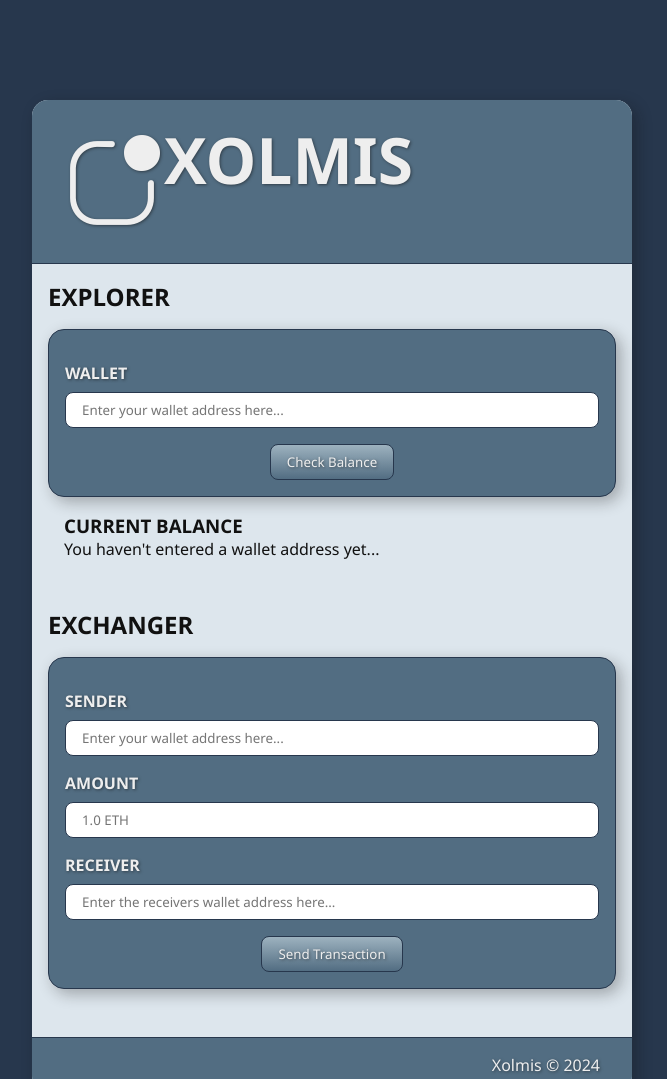
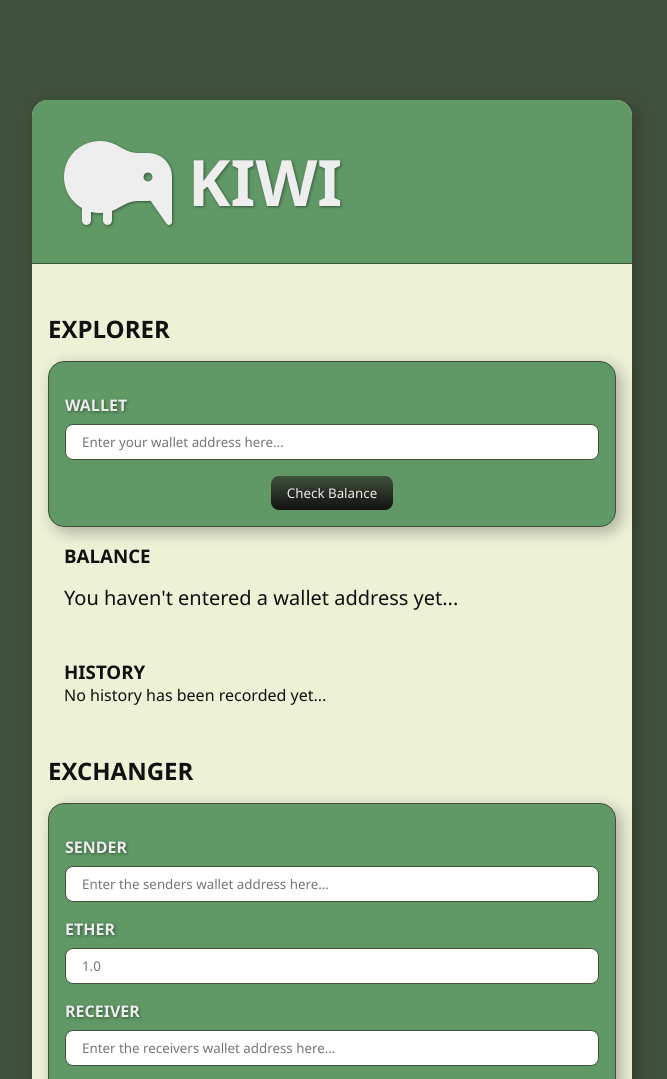
Before and after one commit to rowpacmal/bcu23d-js-block-explorer-individuell-inl-mning-2-rowpacmal, a website: page index.html in a window 1280 px wide. Shown: the top 1079 px of the page, without its empty margins (308-975 px from the left). Drawn offline with nearby package versions, Linux system fonts and the light colour scheme; a script that the page names is missing.

Commit message:
improved style; able to get balance from a wallet address

```diff
--- a/assets/styles/style.css
+++ b/assets/styles/style.css
@@ -16,10 +16,10 @@
 :root {
   --color0: #111;
   --color1: #eee;
-  --color2: #27374d;
-  --color3: #526d82;
-  --color4: #9db2bf;
-  --color5: #dde6ed;
+  --color2: #40513b;
+  --color3: #609966;
+  --color4: #9dc08b;
+  --color5: #edf1d6;
   --border: 1px solid var(--color2);
   --txt-shadow: 1px 1px 3px rgba(17, 17, 17, 0.5);
   --box-shadow: 5px 5px 15px rgba(17, 17, 17, 0.3);
@@ -70,8 +70,8 @@ button {
   cursor: pointer;
   color: var(--color1);
   text-shadow: var(--txt-shadow);
-  background: linear-gradient(0deg, var(--color3), var(--color4));
-  border: var(--border);
+  background: linear-gradient(0deg, var(--color0), var(--color2));
+  border: none;
   padding: 0.5rem 1rem;
   border-radius: 0.5rem;
   transition: all 0.1s ease-in-out;
@@ -87,23 +87,6 @@ button:focus {
 button:active {
   scale: 1;
   filter: brightness(1);
-}
-
-form {
-  margin-top: 1rem;
-  color: var(--color1);
-  text-shadow: var(--txt-shadow);
-  background-color: var(--color3);
-  border-radius: 1rem;
-  padding: 1rem;
-  border: var(--border);
-  box-shadow: var(--box-shadow);
-}
-
-form > * {
-  margin-top: 1rem;
-  display: flex;
-  flex-direction: column;
 }
 
 label {
@@ -127,12 +110,13 @@ h3 {
 a {
   display: flex;
   justify-content: center;
-  gap: 0.25rem;
+  align-items: center;
+  gap: 1rem;
   color: var(--color1);
   font-size: 2rem;
   text-decoration: none;
 
-  i {
+  span {
     display: none;
     font-size: 3em;
   }
@@ -141,6 +125,41 @@ a {
 /* ================= */
 /* custom styles === */
 /* ================= */
+.form {
+  margin-top: 1rem;
+  color: var(--color1);
+  text-shadow: var(--txt-shadow);
+  background-color: var(--color3);
+  border-radius: 1rem;
+  padding: 1rem;
+  border: var(--border);
+  box-shadow: var(--box-shadow);
+}
+
+.form > * {
+  margin-top: 1rem;
+  display: flex;
+  flex-direction: column;
+}
+
+.balance-section {
+  margin-top: 2rem;
+}
+
+.transaction-section {
+  margin-bottom: 2rem;
+}
+
+.faded-txt {
+  color: #777;
+}
+
+#balance-display {
+  font-size: 1.25rem;
+  text-wrap: nowrap;
+  padding: 1rem 0;
+  overflow: auto;
+}
 
 /* ================= */
 /* media query ===== */
@@ -162,7 +181,7 @@ a {
   a {
     justify-content: start;
 
-    i {
+    span {
       display: inline;
     }
   }
--- a/index.html
+++ b/index.html
@@ -17,80 +17,91 @@
     />
 
     <script
+      src="https://cdnjs.cloudflare.com/ajax/libs/web3/4.5.0/web3.min.js"
+      integrity="sha512-FhAl50BpK3gf9K//lbAWek9EEQEtGQyyXZNc1fuwcC2tVf2cskiJBcumXY0zJksYtms6S5cqubp1MNfUYTkO2A=="
+      crossorigin="anonymous"
+      referrerpolicy="no-referrer"
+    ></script>
+    <script
+      src="https://kit.fontawesome.com/1a15ffbffa.js"
+      crossorigin="anonymous"
+    ></script>
+    <script
       type="module"
       src="./scripts/lib/app.js"
       defer
     ></script>
 
-    <title>Xolmis</title>
+    <title>Kiwi | Block Explorer</title>
   </head>
 
   <body>
     <main>
       <header>
         <a href="/">
-          <!-- <img
-            src=""
-            alt=""
-            width="50"
-            height="50"
-            loading="lazy"
-          /> -->
-          <i class="bi-app-indicator"></i>
+          <!-- <i class="bi-app-indicator"></i> -->
+          <span><i class="fa-solid fa-kiwi-bird"></i></span>
 
-          <h1>Xolmis</h1>
+          <h1>Kiwi</h1>
         </a>
       </header>
 
-      <section id="balance-section">
+      <section class="balance-section">
         <h2>Explorer</h2>
 
-        <form>
+        <div class="form">
           <div>
-            <label for="">Wallet</label>
+            <label for="wallet-address">Wallet</label>
 
             <input
               type="text"
-              id=""
+              id="wallet-address"
               placeholder="Enter your wallet address here..."
               required
             />
           </div>
 
           <div>
-            <button type="submit">Check Balance</button>
+            <button id="check-balance">Check Balance</button>
           </div>
-        </form>
+        </div>
 
         <section>
-          <h3>Current Balance</h3>
+          <h3>Balance</h3>
 
-          <p>You haven't entered a wallet address yet...</p>
+          <p id="balance-display">
+            You haven't entered a wallet address yet...
+          </p>
+        </section>
+
+        <section>
+          <h3>History</h3>
+          <p>No history has been recorded yet...</p>
         </section>
       </section>
 
-      <section id="transaction-section">
+      <section class="transaction-section">
         <h2>Exchanger</h2>
 
-        <form>
+        <div class="form">
           <div>
             <label for="">Sender</label>
 
             <input
               type="text"
               id=""
-              placeholder="Enter your wallet address here..."
+              placeholder="Enter the senders wallet address here..."
               required
             />
           </div>
 
           <div>
-            <label for="">Amount</label>
+            <label for="">Ether</label>
 
             <input
               type="number"
               id=""
-              placeholder="1.0 ETH"
+              placeholder="1.0"
               required
             />
           </div>
@@ -109,15 +120,11 @@
           <div>
             <button type="submit">Send Transaction</button>
           </div>
-        </form>
-
-        <section>
-          <h3></h3>
-        </section>
+        </div>
       </section>
 
       <footer>
-        <p>Xolmis &copy; 2024</p>
+        <p>Kiwi &copy; 2024</p>
       </footer>
     </main>
   </body>
--- a/scripts/lib/app.js
+++ b/scripts/lib/app.js
@@ -0,0 +1,20 @@
+const rpc = new Web3(
+  'https://sepolia.infura.io/v3/da5525411c684234a40d9f40b756f285'
+);
+
+const walletAddressInput = document.querySelector('#wallet-address');
+const checkBalanceButton = document.querySelector('#check-balance');
+const balanceDisplay = document.querySelector('#balance-display');
+
+async function initApp() {}
+
+async function checkWalletBalance() {
+  const address = walletAddressInput.value;
+  const balance = await rpc.eth.getBalance(address);
+  const toEther = rpc.utils.fromWei(balance, 'ether').split('.');
+
+  balanceDisplay.innerHTML = `<i class="fa-brands fa-ethereum"></i> ${toEther[0]}<span class="faded-txt">.${toEther[1]}</span> ETH`;
+}
+
+document.addEventListener('DOMContentLoaded', initApp);
+checkBalanceButton.addEventListener('click', checkWalletBalance);
```
